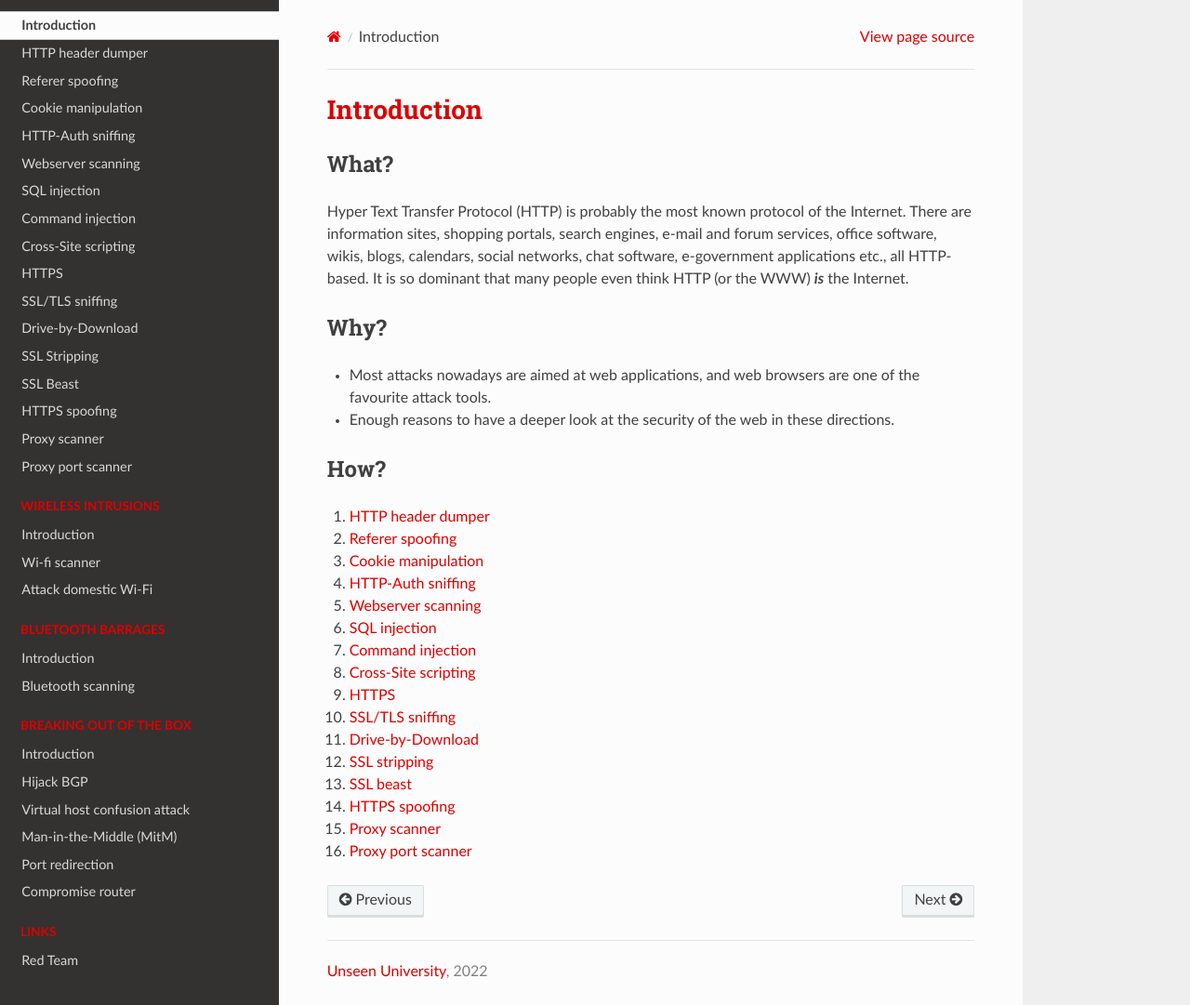
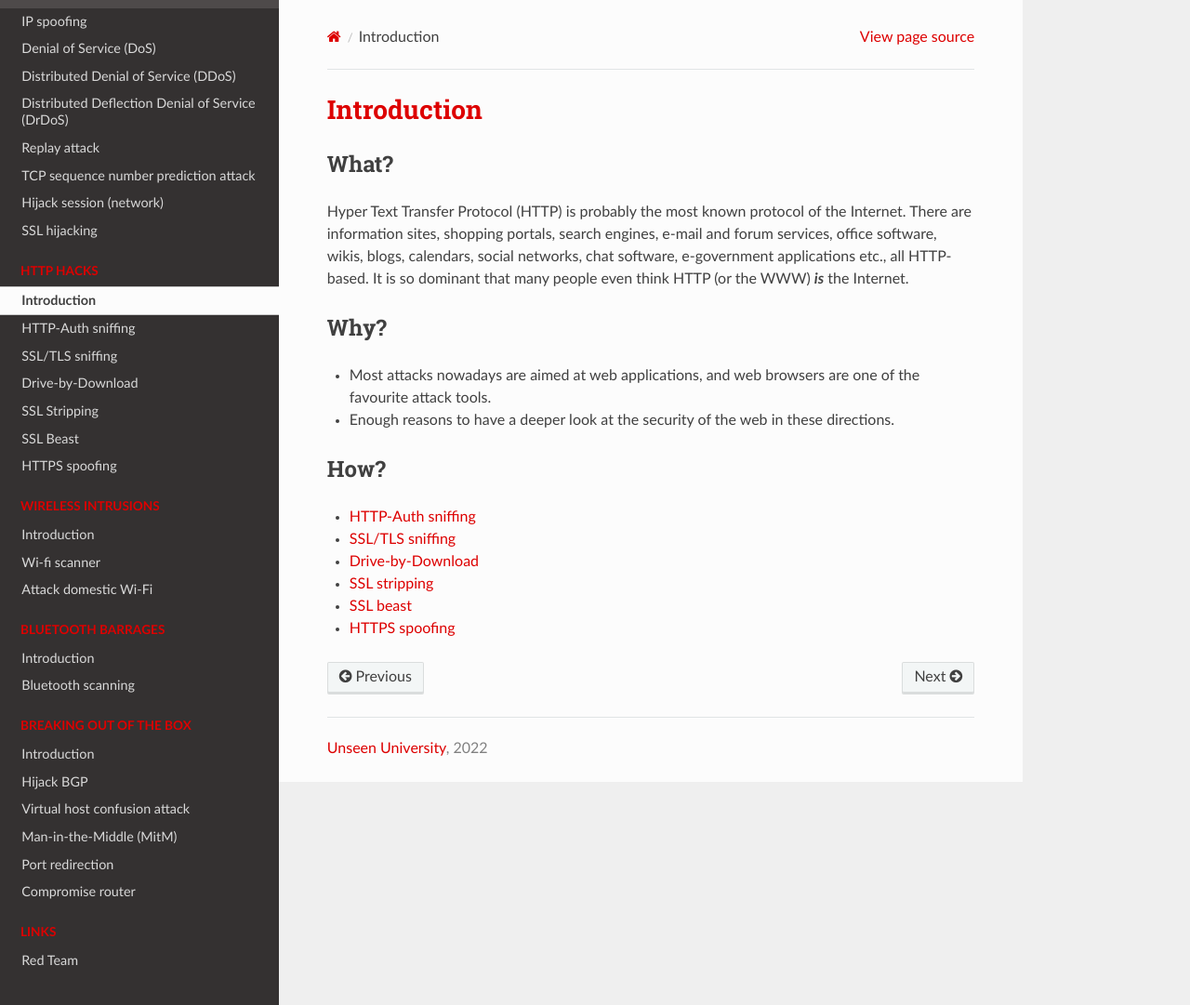
Before and after one commit to tymyrddin/red-network, a Sphinx documentation site: the page built from source/docs/http/README.md, in a window 1280 px wide and 1081 px high. Shown: the whole window at 93% size. Built offline with Sphinx 7.4.7 and the Read the Docs theme 2.0.0, drawn with Linux system fonts in a browser that asks for light colours.

```diff
--- a/source/docs/http/README.md
+++ b/source/docs/http/README.md
@@ -14,19 +14,9 @@ It is so dominant that many people even think HTTP (or the WWW) ***is*** the Int
 
 ## How?
 
-1. [HTTP header dumper](header-dumper.md)
-2. [Referer spoofing](referer-spoofing.md)
-3. [Cookie manipulation](cookie-manipulation.md)
-4. [HTTP-Auth sniffing](auth-sniffing.md)
-5. [Webserver scanning](webserver-scanner.md)
-6. [SQL injection](SQL-injection.md)
-7. [Command injection](command-injection.md)
-8. [Cross-Site scripting](xss.md)
-9. [HTTPS](HTTPS.md)
-10. [SSL/TLS sniffing](SSL-TLS-sniffing.md)
-11. [Drive-by-Download](drive-by-download.md)
-12. [SSL stripping](SSL-stripping.md)
-13. [SSL beast](SSL-beast.md)
-14. [HTTPS spoofing](HTTPS-spoofing.md)
-15. [Proxy scanner](proxy-scanner.md)
-16. [Proxy port scanner](proxy-port-scanner.md)
+* [HTTP-Auth sniffing](auth-sniffing.md)
+* [SSL/TLS sniffing](ssl-tls-sniffing.md)
+* [Drive-by-Download](drive-by-download.md)
+* [SSL stripping](ssl-stripping.md)
+* [SSL beast](ssl-beast.md)
+* [HTTPS spoofing](https-spoofing.md)
--- a/source/docs/http/header-dumper.md
+++ /dev/null
@@ -1 +0,0 @@
-# HTTP header dumper
--- a/source/docs/http/webserver-scanner.md
+++ /dev/null
@@ -1 +0,0 @@
-# Webserver scanning
--- a/source/docs/http/xss.md
+++ /dev/null
@@ -1 +0,0 @@
-# Cross-Site scripting
```
Also changed, not shown: source/docs/box/mitm.md (+2 -2 lines), source/docs/http/HTTPS.md (deleted, +0 -1 lines), source/docs/http/SQL-injection.md (deleted, +0 -1 lines), source/docs/http/command-injection.md (deleted, +0 -1 lines), source/docs/http/cookie-manipulation.md (deleted, +0 -1 lines), source/docs/http/proxy-port-scanner.md (deleted, +0 -1 lines), source/docs/http/proxy-scanner.md (deleted, +0 -1 lines), source/docs/http/referer-spoofing.md (deleted, +0 -1 lines), source/index.rst (+4 -14 lines), source/docs/http/https-spoofing.md (renamed from source/docs/http/HTTPS-spoofing.md), source/docs/http/ssl-beast.md (renamed from source/docs/http/SSL-beast.md), source/docs/http/ssl-stripping.md (renamed from source/docs/http/SSL-stripping.md), source/docs/http/ssl-tls-sniffing.md (renamed from source/docs/http/SSL-TLS-sniffing.md).
